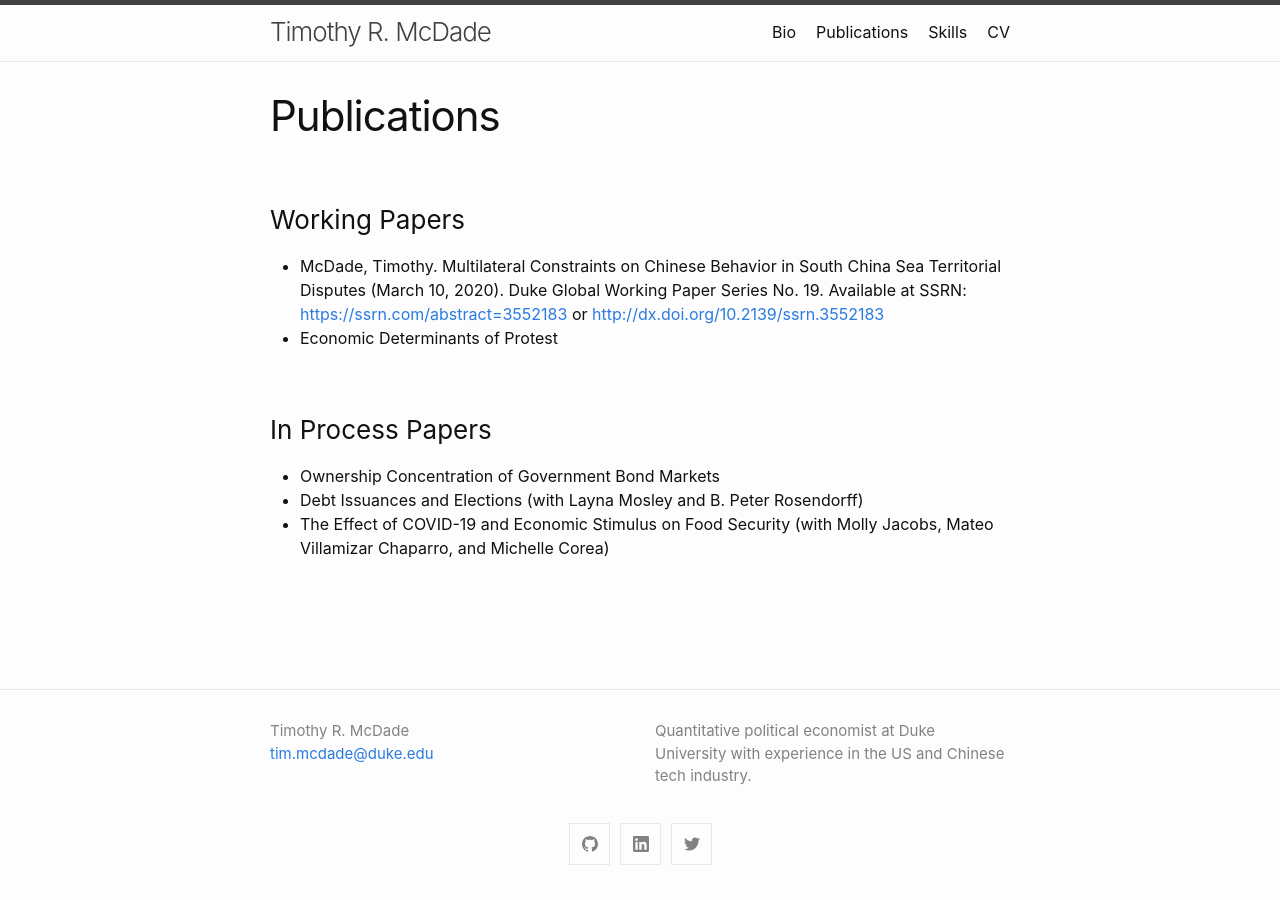
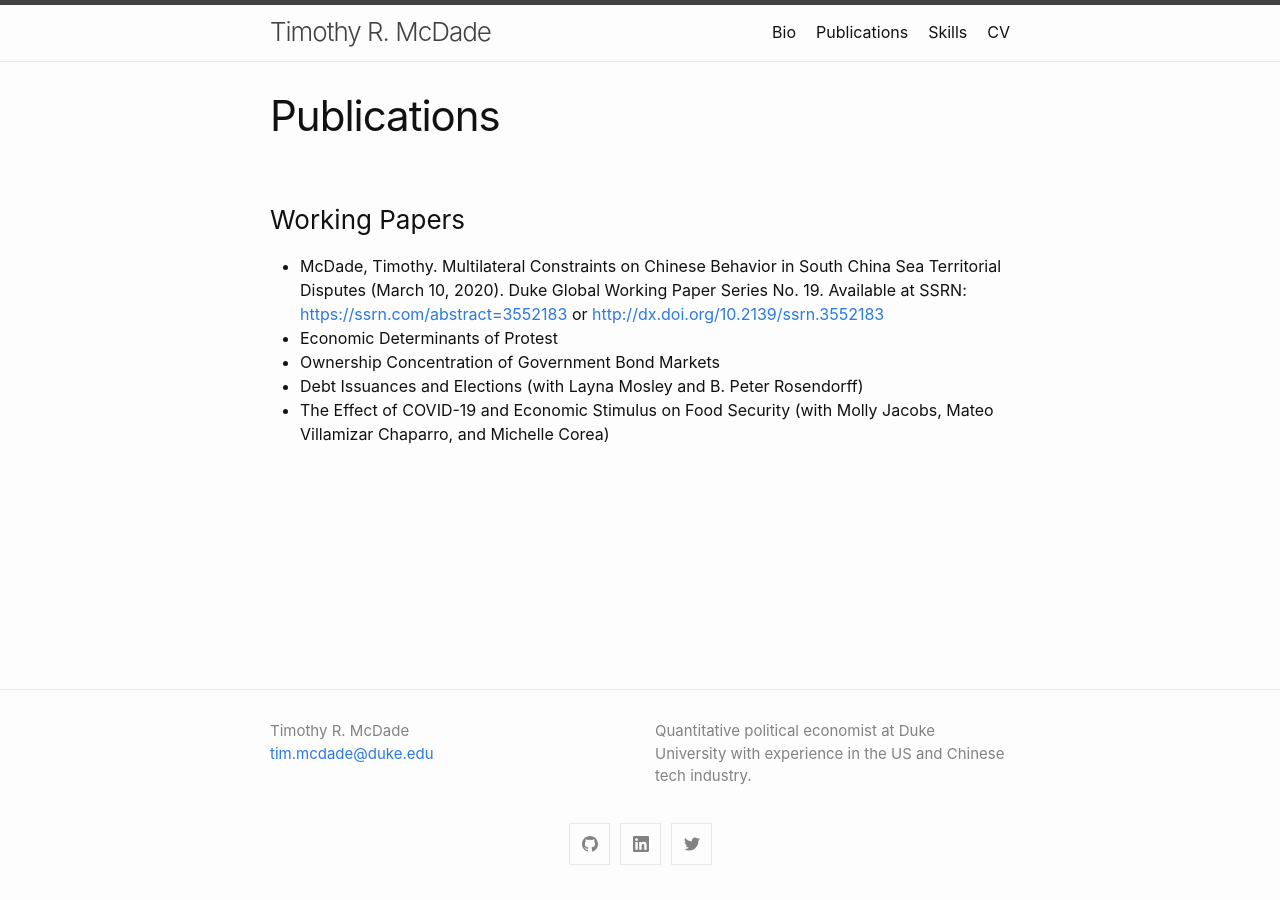
Before and after one commit to trmcdade/trmcdade.github.io, a Jekyll site: the page built from publications.md, in a window 1280 px wide. Built offline with Jekyll 4.4.1, drawn with Linux system fonts in a browser that asks for light colours; our own code applies the rules of GitHub Pages for plain Markdown files.

Commit message:
Update publications.md
condense

```diff
--- a/publications.md
+++ b/publications.md
@@ -6,9 +6,6 @@ title: Publications
 
   - McDade, Timothy. Multilateral Constraints on Chinese Behavior in South China Sea Territorial Disputes (March 10, 2020). Duke Global Working Paper Series No. 19. Available at SSRN: [https://ssrn.com/abstract=3552183](https://ssrn.com/abstract=3552183) or [http://dx.doi.org/10.2139/ssrn.3552183](http://dx.doi.org/10.2139/ssrn.3552183)
   - Economic Determinants of Protest
-
-### In Process Papers
-
   - Ownership Concentration of Government Bond Markets
   - Debt Issuances and Elections (with Layna Mosley and B. Peter Rosendorff)
   - The Effect of COVID-19 and Economic Stimulus on Food Security (with Molly Jacobs, Mateo Villamizar Chaparro, and Michelle Corea)
```
